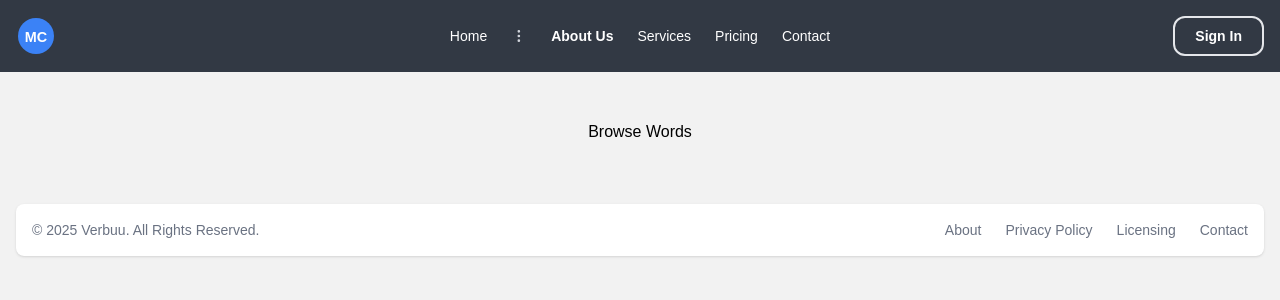
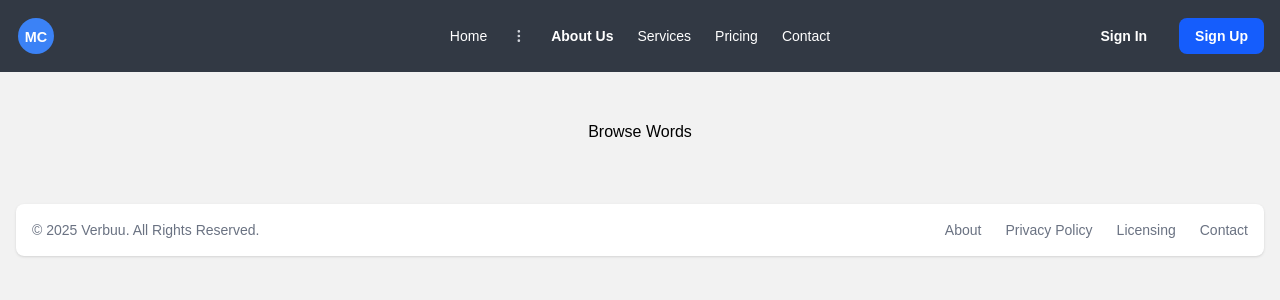
Before and after one commit to concordgrape/common-german-words, a Next.js app: page / in a window 1280 px wide. Shown: the top 300 px of the page. Built offline with nearby package versions, Linux system fonts and the light colour scheme; no server answers.

Commit message:
update navbar

```diff
--- a/app/components/Navbar/AvatarDropdown.tsx
+++ b/app/components/Navbar/AvatarDropdown.tsx
@@ -5,7 +5,11 @@ import { signOut } from "firebase/auth";
 import { auth } from "@/lib/firebaseClient";
 import Error from "next/error";
 
-export default function AvatarDropdown() {
+interface AvatarDropdownProps {
+  loading?: boolean;
+}
+
+export default function AvatarDropdown({ loading = false }: AvatarDropdownProps) {
   const [open, setOpen] = useState(false);
   const dropdownRef = useRef<HTMLDivElement>(null);
 
@@ -29,12 +33,13 @@ export default function AvatarDropdown() {
   }
 
   return (
-    <div className="relative" ref={dropdownRef}>
+    <div className={`relative ${loading ? 'max-w-sm animate-pulse' : ''}`} ref={dropdownRef}>
         <button
             onClick={() => setOpen(!open)}
             className="flex items-center cursor-pointer justify-center w-8 h-8 bg-white rounded-full overflow-hidden hover:bg-gray-300 text-gray-500 transition-colors"
             >
-            <svg
+            {!loading ? (
+              <svg
                 className="w-6 h-6"
                 fill="currentColor"
                 viewBox="0 0 20 20"
@@ -46,9 +51,10 @@ export default function AvatarDropdown() {
                 clipRule="evenodd"
                 />
             </svg>
+            ) : <></>}
         </button>
 
-      {open && (
+      {(open && !loading) && (
         <div className="absolute right-0 mt-2 w-48 bg-white border border-gray-200 rounded-md shadow-lg z-50 dark:bg-gray-800 dark:border-gray-700">
           <ul className="py-1 text-sm text-gray-700 dark:text-gray-200">
             <li>
--- a/app/components/Navbar/Navbar.tsx
+++ b/app/components/Navbar/Navbar.tsx
@@ -14,7 +14,7 @@ export const Navbar: React.FC = () => {
   const toggleMenu = () => setIsMenuOpen(!isMenuOpen);
   const closeMenu = () => setIsMenuOpen(false);
 
-  const { user } = useUser();
+  const { user, loading } = useUser();
 
   useEffect(() => {
     const handleOutsideClick = (e: MouseEvent) => {
@@ -56,11 +56,17 @@ export const Navbar: React.FC = () => {
           <li><a className="text-sm hover:text-gray-500" href="#">Contact</a></li>
         </ul>
         <div className="hidden lg:block">
-          {user ?
-            <AvatarDropdown />
-          :
-            <a className="block border-2 border-gray-200 px-5 py-1 leading-loose text-sm text-white text-center font-semibold hover:bg-gray-800 rounded-xl" href="/signin">Sign In</a>
-          }
+          {(!user && !loading) ?
+              <div className="flex items-center space-x-4">
+                <Link href="/signin" className="px-4 py-2 text-sm font-semibold text-white bg-clear hover:bg-white/10 rounded-lg">
+                  Sign In
+                </Link>
+                <Link href="/signup" className="px-4 py-2 text-sm font-semibold text-white bg-blue-600 hover:bg-blue-700 rounded-lg">
+                  Sign Up
+                </Link>
+              </div>
+              :
+              <AvatarDropdown loading={loading} />}
         </div>
       </nav>
 
```
